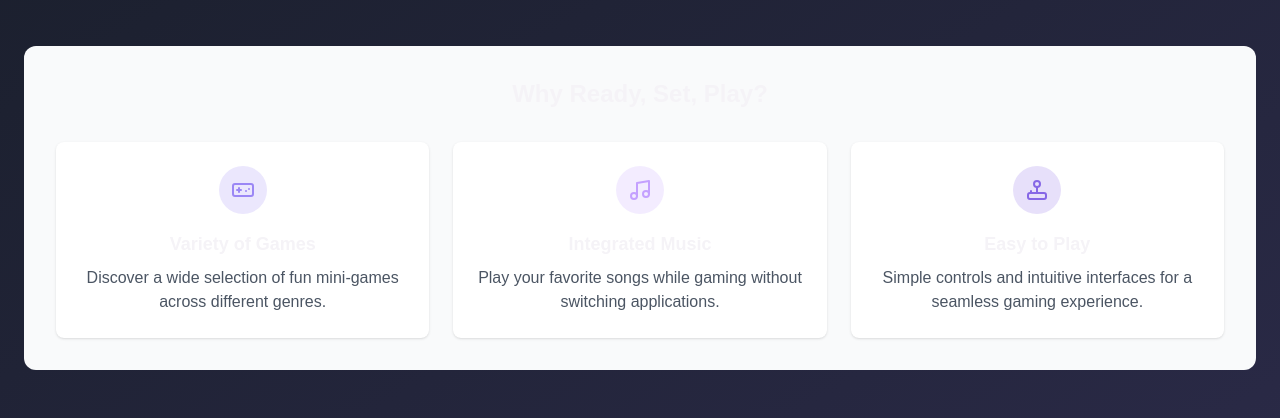
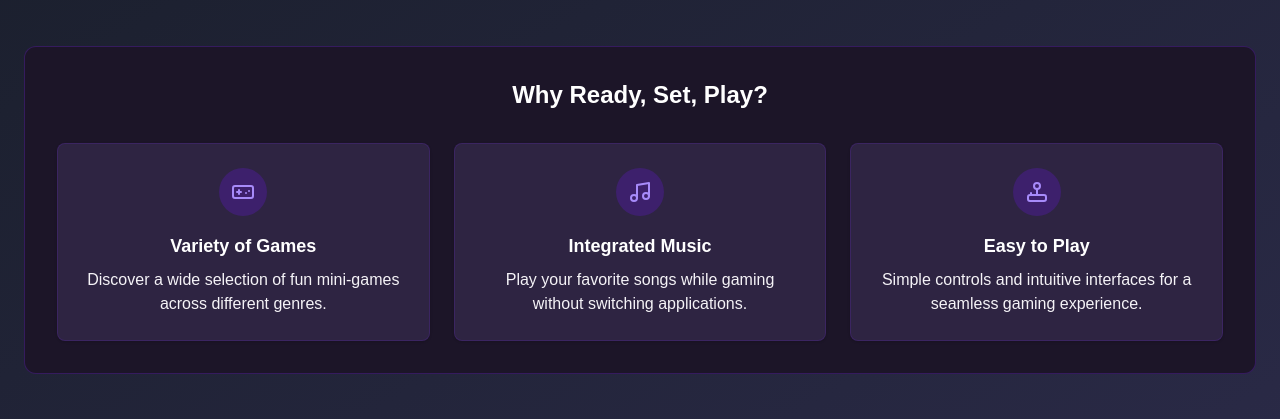
Before and after one commit to Rokiji/Ready-Set-Play, a React (Vite) app: page / in a window 1280 px wide. Shown: the part 952-1371 px from the top of the page. Built offline with nearby package versions, Linux system fonts and the light colour scheme.

Commit message:
Fix: Improve readability on home page
Improved the readability of the "Why Ready, Set, Play" section on the home page.

```diff
--- a/src/pages/Index.tsx
+++ b/src/pages/Index.tsx
@@ -40,31 +40,31 @@ const Index = () => {
         </section>
 
         <section>
-          <div className="bg-gray-50 rounded-xl p-8 text-center">
-            <h2 className="text-2xl font-bold mb-4">Why Ready, Set, Play?</h2>
+          <div className="bg-card rounded-xl p-8 text-center border border-violet-700/30">
+            <h2 className="text-2xl font-bold mb-4 text-white">Why Ready, Set, Play?</h2>
             <div className="grid grid-cols-1 md:grid-cols-3 gap-6 mt-8">
-              <div className="bg-white p-6 rounded-lg shadow">
-                <div className="w-12 h-12 bg-game-primary/20 rounded-full flex items-center justify-center mx-auto mb-4">
-                  <Gamepad className="text-game-primary h-6 w-6" />
+              <div className="bg-muted p-6 rounded-lg shadow border border-violet-700/20">
+                <div className="w-12 h-12 bg-violet-900/50 rounded-full flex items-center justify-center mx-auto mb-4">
+                  <Gamepad className="text-violet-400 h-6 w-6" />
                 </div>
-                <h3 className="font-bold text-lg mb-2">Variety of Games</h3>
-                <p className="text-gray-600">Discover a wide selection of fun mini-games across different genres.</p>
+                <h3 className="font-bold text-lg mb-2 text-white">Variety of Games</h3>
+                <p className="text-foreground">Discover a wide selection of fun mini-games across different genres.</p>
               </div>
 
-              <div className="bg-white p-6 rounded-lg shadow">
-                <div className="w-12 h-12 bg-game-secondary/20 rounded-full flex items-center justify-center mx-auto mb-4">
-                  <Music className="text-game-secondary h-6 w-6" />
+              <div className="bg-muted p-6 rounded-lg shadow border border-violet-700/20">
+                <div className="w-12 h-12 bg-violet-900/50 rounded-full flex items-center justify-center mx-auto mb-4">
+                  <Music className="text-violet-400 h-6 w-6" />
                 </div>
-                <h3 className="font-bold text-lg mb-2">Integrated Music</h3>
-                <p className="text-gray-600">Play your favorite songs while gaming without switching applications.</p>
+                <h3 className="font-bold text-lg mb-2 text-white">Integrated Music</h3>
+                <p className="text-foreground">Play your favorite songs while gaming without switching applications.</p>
               </div>
 
-              <div className="bg-white p-6 rounded-lg shadow">
-                <div className="w-12 h-12 bg-game-accent/20 rounded-full flex items-center justify-center mx-auto mb-4">
-                  <Joystick className="text-game-accent h-6 w-6" />
+              <div className="bg-muted p-6 rounded-lg shadow border border-violet-700/20">
+                <div className="w-12 h-12 bg-violet-900/50 rounded-full flex items-center justify-center mx-auto mb-4">
+                  <Joystick className="text-violet-400 h-6 w-6" />
                 </div>
-                <h3 className="font-bold text-lg mb-2">Easy to Play</h3>
-                <p className="text-gray-600">Simple controls and intuitive interfaces for a seamless gaming experience.</p>
+                <h3 className="font-bold text-lg mb-2 text-white">Easy to Play</h3>
+                <p className="text-foreground">Simple controls and intuitive interfaces for a seamless gaming experience.</p>
               </div>
             </div>
           </div>
```
